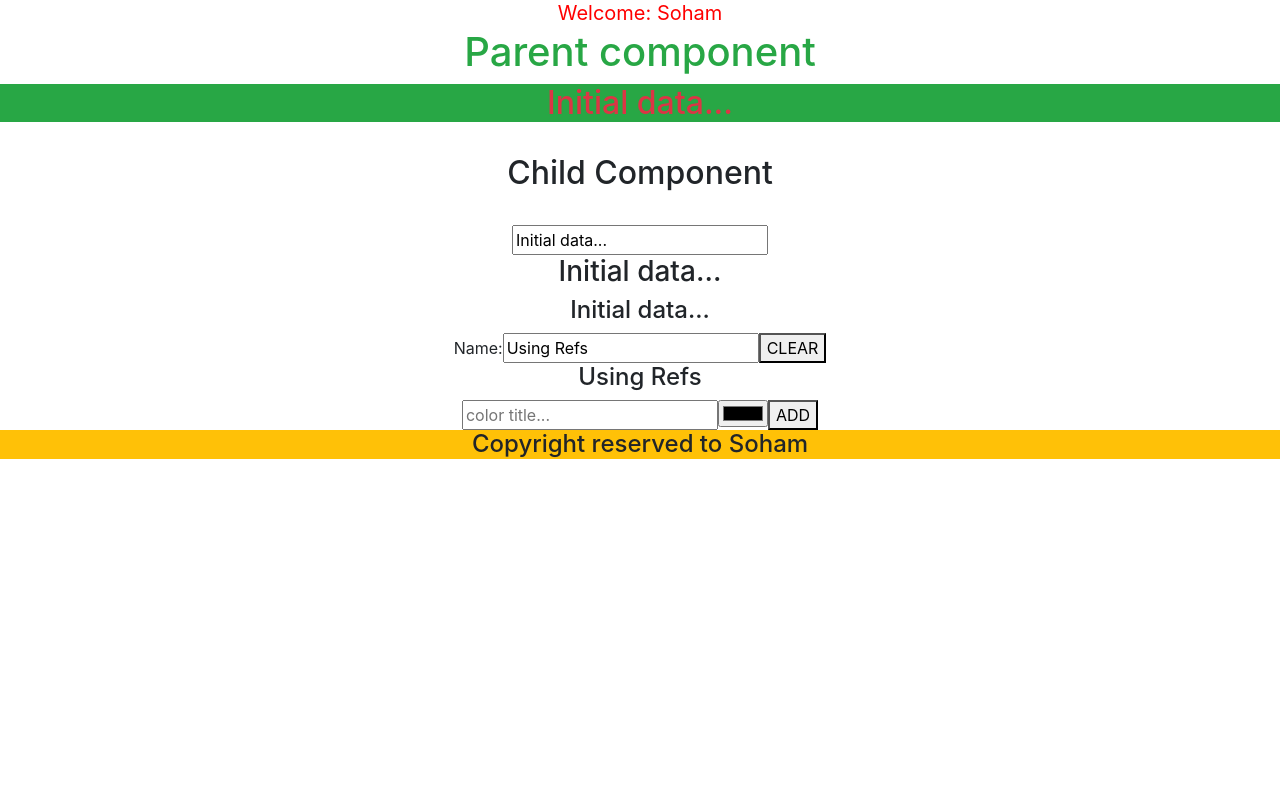
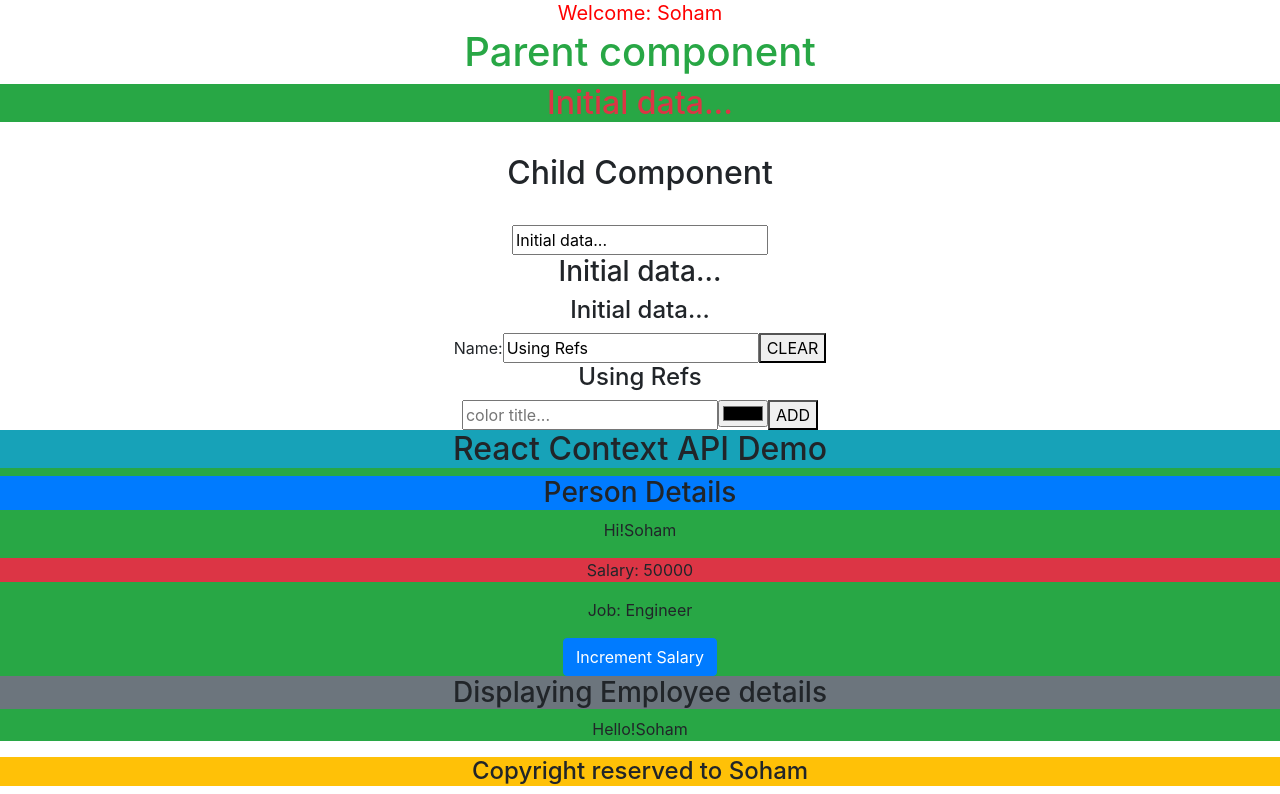
Before and after one commit to shahsohamk/react-redux, a React (Create React App) app: page / in a window 1280 px wide. Shown: the part 1309-2103 px from the top of the page. Before the commit the page ends 1776 px from the top, so only its background shows below. Built offline with nearby package versions, Linux system fonts and the light colour scheme.

Commit message:
React Context Api

```diff
--- a/src/components/Dashboard.jsx
+++ b/src/components/Dashboard.jsx
@@ -4,6 +4,7 @@ import Grid from './props_state/Grid'
 import TextInput from './props_state/TextInput';
 import ChildParentInvoke from './parent_child/ChildParentInvoke';
 import RefsDemo from './parent_child/RefsDemo';
+import Context from './contextApi/Context'
 
 //stateful functional component / class component / intelligent components
 export default class Dashboard extends Component{
@@ -19,6 +20,7 @@ export default class Dashboard extends Component{
                 <TextInput/>
                 <ChildParentInvoke></ChildParentInvoke>
                 <RefsDemo></RefsDemo>
+                <Context></Context>
             </div>
         )
     }
--- /dev/null
+++ b/src/components/contextApi/Context.jsx
@@ -0,0 +1,93 @@
+import React from 'react'
+
+//1. Create the Context
+const MyContext=React.createContext()
+
+//2. Create the Provider component
+class MyProvider extends React.Component{
+constructor(props){
+    super(props);
+    this.state={
+        name:"Soham",
+        salary:50000,
+        job:'Engineer'
+    }
+}
+    render(){
+        return(
+            <MyContext.Provider value={
+                {
+                    //data
+                    state:this.state,
+                    //Function
+                    incrementSalary:()=>this.setState({
+                        salary:this.state.salary+10000
+                    })
+                }
+            }>
+            {this.props.children}
+            </MyContext.Provider>
+        )
+    }
+}
+ //3. Wrap main app into MyProvider to access the context
+ export default class Context extends React.Component{
+        render(){
+            return(
+                <MyProvider>
+                    <div className="bg-success">
+                    <h2 className="bg-info">React Context API Demo</h2>
+                    <Family/>
+                    </div>
+                </MyProvider>
+            )
+        }
+}
+const Family=()=>{
+    return(
+        <div>
+            <Person/>
+            <Employee/>
+        </div>
+    )
+}
+class Person extends React.Component{
+    render(){
+        return(
+            <div>
+                <MyContext.Consumer>
+                    {
+                        (context)=>(
+                            <React.Fragment>
+                                <h3 className="bg-primary">Person Details</h3>
+                                <p>Hi!{context.state.name}</p>
+                                <p className="bg-danger">Salary: {context.state.salary}</p>
+                                <p>Job: {context.state.job}</p>
+                                <button className="btn btn-primary" onClick={context.incrementSalary}>Increment Salary</button>
+                            </React.Fragment>
+                        )
+                    }
+                </MyContext.Consumer>
+            </div>
+        )
+    }
+}
+class Employee extends React.Component{
+    render(){
+        return(
+            <div>
+                <MyContext.Consumer>
+                    {
+                        (context)=>(
+                            <React.Fragment>
+                                <h3 className="bg-secondary">Displaying Employee details</h3>
+                                <p>Hello!{context.state.name}</p>
+
+                            </React.Fragment>
+                        )
+                    }
+                </MyContext.Consumer>
+            </div>
+        )
+    }
+}
```
